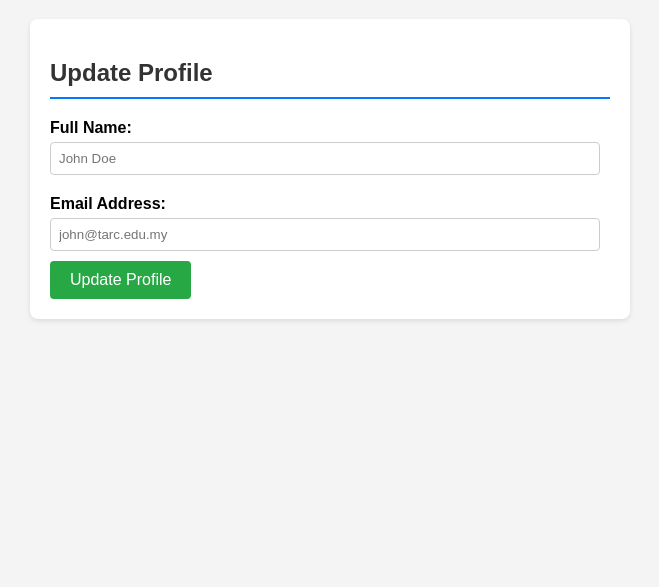
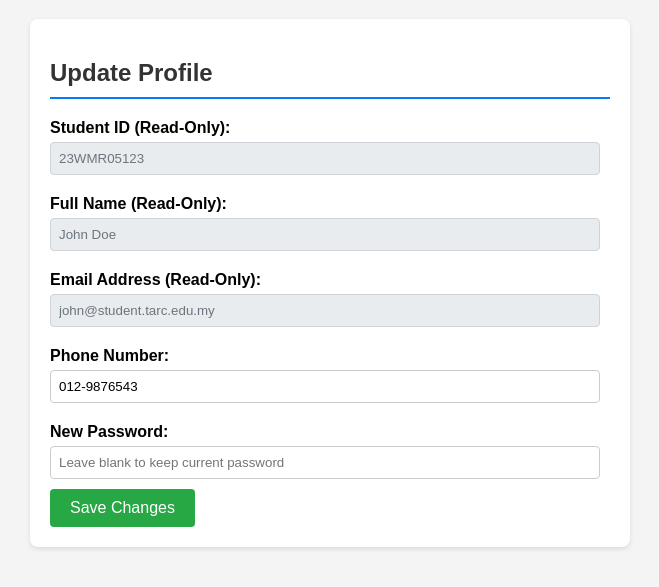
Before and after one commit to maxmillianh-sm20-dot/Agile-Assignment--Online-Examination-Grading-System., a plain HTML site: page index.html in a window 1280 px wide. Shown: the part 61-648 px from the top of the page, without its empty margins (310-969 px from the left). Drawn offline with Linux system fonts and the light colour scheme.

Commit message:
updated error handling and all other info of a student

```diff
--- a/index.html
+++ b/index.html
@@ -5,17 +5,27 @@
     <meta name="viewport" content="width=device-width, initial-scale=1.0">
     <title>Agile Exam System</title>
     <style>
-        /* CSS FROM COMMIT 1 */
         body { font-family: Arial, sans-serif; max-width: 600px; margin: 20px auto; background-color: #f4f4f4; }
         .card { background: white; padding: 20px; margin-bottom: 20px; border-radius: 8px; box-shadow: 0 2px 5px rgba(0,0,0,0.1); }
         h2 { border-bottom: 2px solid #007bff; padding-bottom: 10px; color: #333; }
         label { display: block; margin: 10px 0 5px; font-weight: bold; }
         input { width: 95%; padding: 8px; margin-bottom: 10px; border: 1px solid #ccc; border-radius: 4px; }
+
+        /* Grey out read-only fields */
+        input[readonly] {
+            background-color: #e9ecef;
+            color: #6c757d;
+            cursor: not-allowed;
+            border-color: #ced4da;
+        }
+
         button { background-color: #28a745; color: white; border: none; padding: 10px 20px; border-radius: 4px; cursor: pointer; font-size: 16px; }
         button:hover { background-color: #218838; }
+
+        /* Feedback Messages */
         .hidden { display: none; }
         .success-msg { background-color: #d4edda; color: #155724; padding: 10px; border-radius: 4px; margin-top: 10px; }
-        #timer-display { font-size: 2em; font-weight: bold; color: #d9534f; margin: 10px 0; }
+        .error-msg { background-color: #f8d7da; color: #721c24; padding: 10px; border-radius: 4px; margin-top: 10px; }
     </style>
 </head>
 <body>
@@ -23,28 +33,80 @@
 
     <div class="card">
         <h2>Update Profile</h2>
-        <label>Full Name:</label>
-        <input type="text" id="fullName" placeholder="John Doe">
 
-        <label>Email Address:</label>
-        <input type="email" id="email" placeholder="john@tarc.edu.my">
+        <label>Student ID (Read-Only):</label>
+        <input type="text" value="23WMR05123" readonly>
 
-        <button onclick="saveProfile()">Update Profile</button>
-        <div id="profile-msg" class="hidden success-msg">Profile updated successfully!</div>
+        <label>Full Name (Read-Only):</label>
+        <input type="text" value="John Doe" readonly>
+
+        <label>Email Address (Read-Only):</label>
+        <input type="email" value="john@student.tarc.edu.my" readonly>
+
+        <label>Phone Number:</label>
+        <input type="tel" id="phoneNumber" value="012-9876543">
+
+        <label>New Password:</label>
+        <input type="password" id="password" placeholder="Leave blank to keep current password">
+
+        <button onclick="saveProfile()">Save Changes</button>
+
+        <div id="msg-box" class="hidden"></div>
     </div>
 
     <script>
-        // --- ADDED IN COMMIT 3 ---
         function saveProfile() {
-            const name = document.getElementById('fullName').value;
-            const email = document.getElementById('email').value;
+            // 1. Get values
+            const phone = document.getElementById('phoneNumber').value.trim();
+            const pass = document.getElementById('password').value;
+            const msgBox = document.getElementById('msg-box');
 
-            if(name && email) {
-                document.getElementById('profile-msg').classList.remove('hidden');
-                setTimeout(() => document.getElementById('profile-msg').classList.add('hidden'), 3000);
-            } else {
-                alert("Please enter both name and email.");
+            // Reset Message Box
+            msgBox.classList.add('hidden');
+            msgBox.className = 'hidden'; // Remove error/success classes
+
+            // --- VALIDATION LOGIC ---
+
+            // Check 1: Is Phone Empty?
+            if (!phone) {
+                showError("Error: Phone number cannot be empty.");
+                return;
             }
+
+            // Check 2: Phone Format (Digits and dashes only)
+            const phonePattern = /^[0-9-]+$/;
+            if (!phonePattern.test(phone)) {
+                showError("Error: Phone contains invalid characters. Use only digits and dashes.");
+                return;
+            }
+
+            // Check 3: Password Length (Only if they typed a password)
+            if (pass.length > 0 && pass.length < 6) {
+                showError("Error: New password must be at least 6 characters long.");
+                return;
+            }
+
+            // --- SUCCESS ---
+            showSuccess("Success: Profile details updated!");
+        }
+
+        // Helper function to show Red Error Box
+        function showError(message) {
+            const msgBox = document.getElementById('msg-box');
+            msgBox.innerText = message;
+            msgBox.className = 'error-msg'; // Apply red style
+            msgBox.classList.remove('hidden');
+        }
+
+        // Helper function to show Green Success Box
+        function showSuccess(message) {
+            const msgBox = document.getElementById('msg-box');
+            msgBox.innerText = message;
+            msgBox.className = 'success-msg'; // Apply green style
+            msgBox.classList.remove('hidden');
+
+            // Auto-hide after 3 seconds
+            setTimeout(() => msgBox.classList.add('hidden'), 3000);
         }
     </script>
 </body>
```
